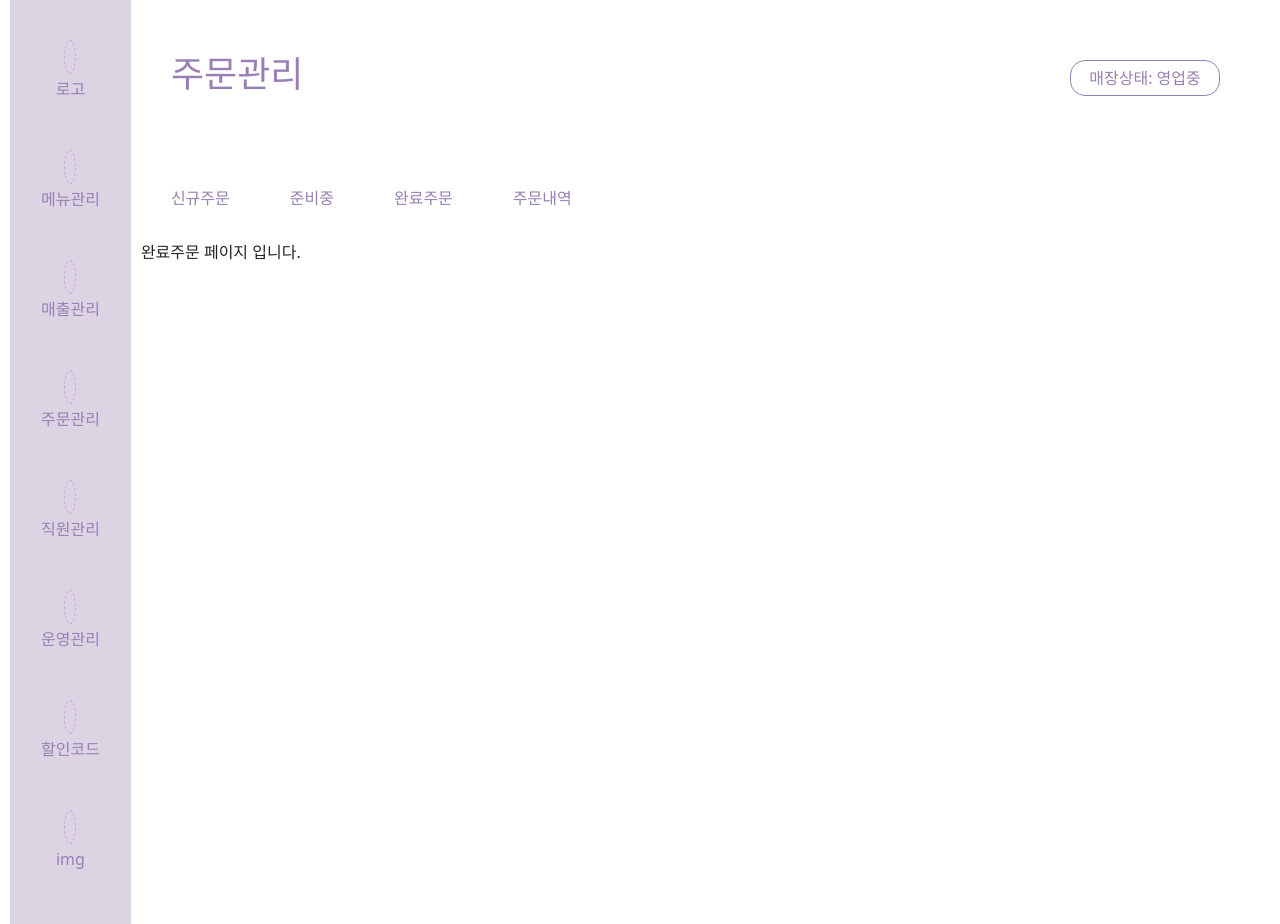
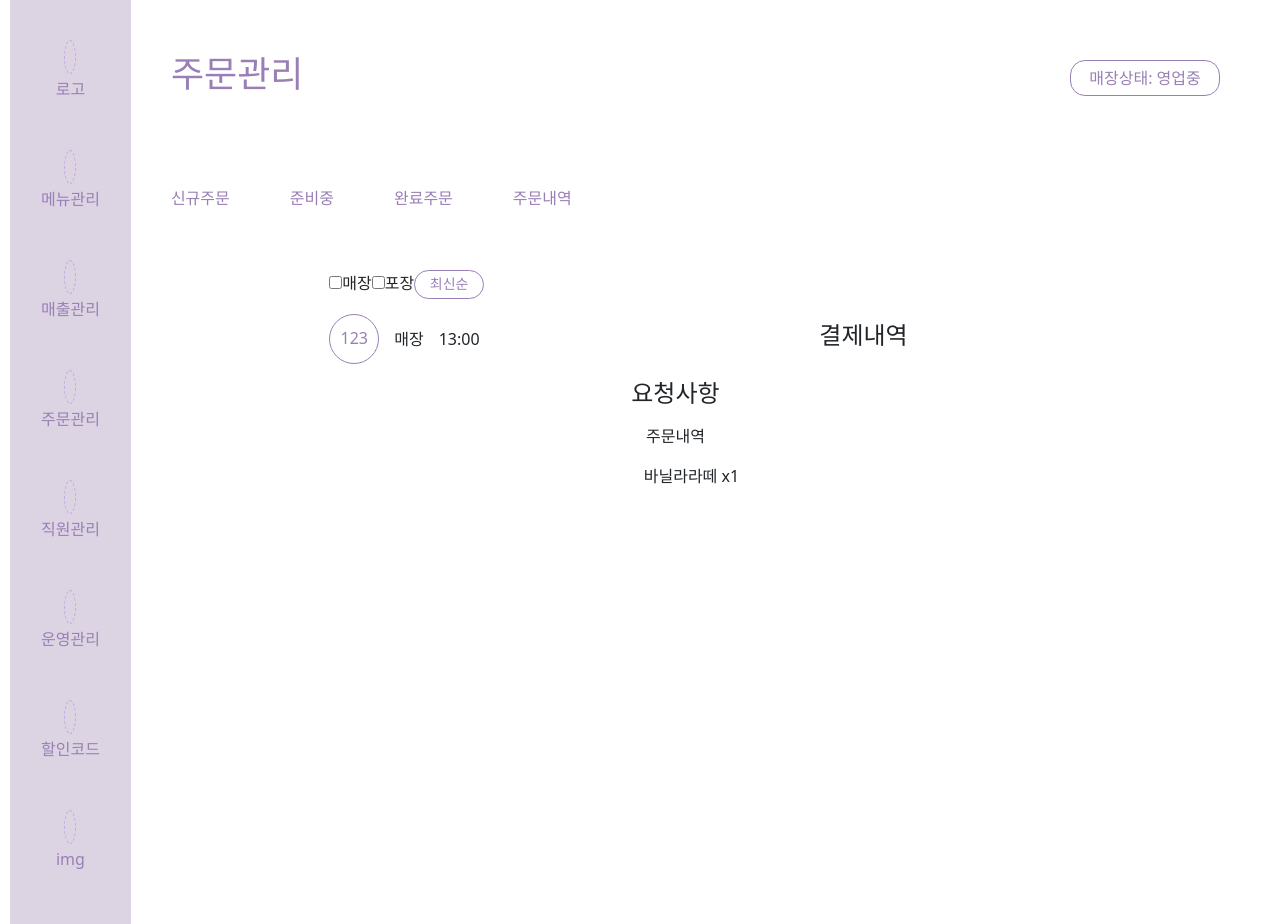
Before and after one commit to jgsjss/ding, a Vue app: page /ordermanagement/3 in a window 1280 px wide. Built offline with nearby package versions, Linux system fonts and the light colour scheme; no server answers; some icons are missing.

Commit message:
01.10 16:54
기획서 49p 작업중

```diff
--- a/src/components/MyInfo.vue
+++ b/src/components/MyInfo.vue
@@ -79,7 +79,7 @@
   position: relative;
   right: 0px;}
   .wrap2 .info_right{
-    text-align: end;
+  text-align: end;
   margin: 10px;
   color:#997fb5;
   font-weight:500;
--- a/src/view/OrderManagement3.vue
+++ b/src/view/OrderManagement3.vue
@@ -1,12 +1,48 @@
 <template>
-   <div>
-    <p>완료주문 페이지 입니다.</p>
+   <div class="container">
+    <div class="complete_box1">
+      <div class="form_box">
+        <input type="checkbox">
+          <span>매장</span>
+        <input type="checkbox">
+          <span>포장</span>
+
+        <select id="order_select" class="list">
+          <option value="최신순">최신순</option>
+          <option value="과거순">과거순</option>
+        </select>
+      </div>
+        <div class="complete_left">
+          <span class="complete_num">{{123}}</span>
+
+            <span class="complete_type">{{}}매장</span>
+            <span class="complete_time">{{}}13:00</span>
+
+        </div>
+
+    </div>
+    <div class="complete_box2">
+      <h4>결제내역</h4>
+      <!-- <p> {{ $store.state.paymentdata[i] }}</p> -->
+    </div>
+    <div class="complete_box3">
+      <h4>요청사항</h4>
+      <p>{{}}</p>
+      <p>주문내역</p>
+      <ul>
+        <li class="order_menulist">
+          {{}}바닐라라떼 x1
+          <ul>
+            <li class="order_submenu_list">
+
+            </li>
+          </ul>
+        </li>
+      </ul>
+    </div>
    </div>
 
 </template>
-
-
-
 
 <script>
 import Navbar from '../components/Navbar'
@@ -18,4 +54,38 @@ export default {
 </script>
 
 <style>
+.container {
+  width: 100%;
+}
+.complete_box1, .complete_box2, .complete_box3 {
+  width:33%;
+  display: inline-block;
+}
+.complete_box1 {
+
+}
+.form_box {
+  text-align: left;
+  padding:0 30px;
+}
+.complete_left {
+  display: flex;
+  flex-direction: row;
+  align-items: center;
+  padding: 0 30px;
+}
+.complete_num {
+  border: 1px solid #997fb5;
+  font-size: 16px;
+  color: #997fb5;
+  border-radius: 50%;
+  width: 50px;
+  height: 50px;
+  line-height: 2.9;
+  text-align: center;
+  margin: 15px 0;
+}
+.complete_type {
+  padding:0 15px;
+}
 </style>
```
Also changed, not shown: src/assets/PaymentData.js (added, +43 -0 lines).
